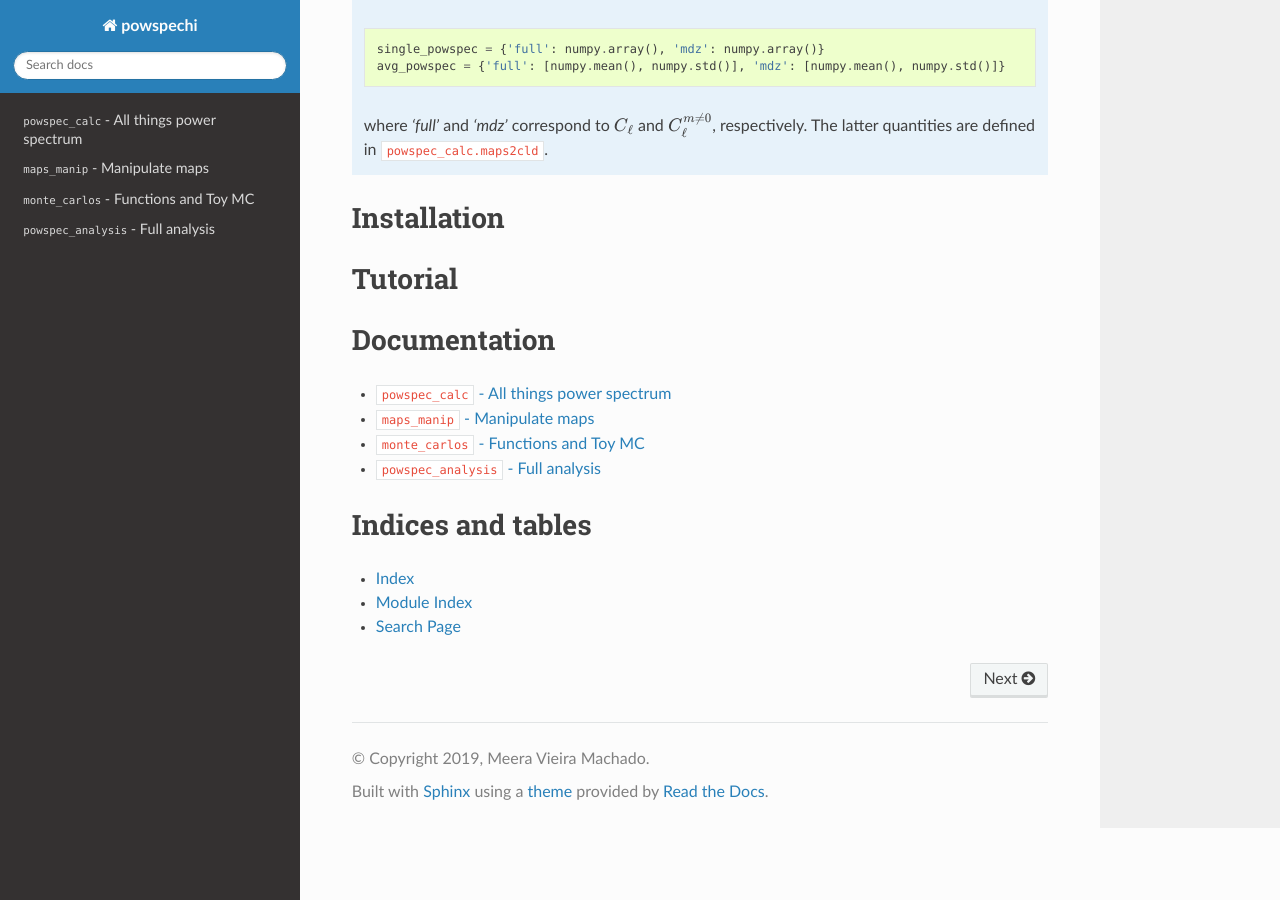
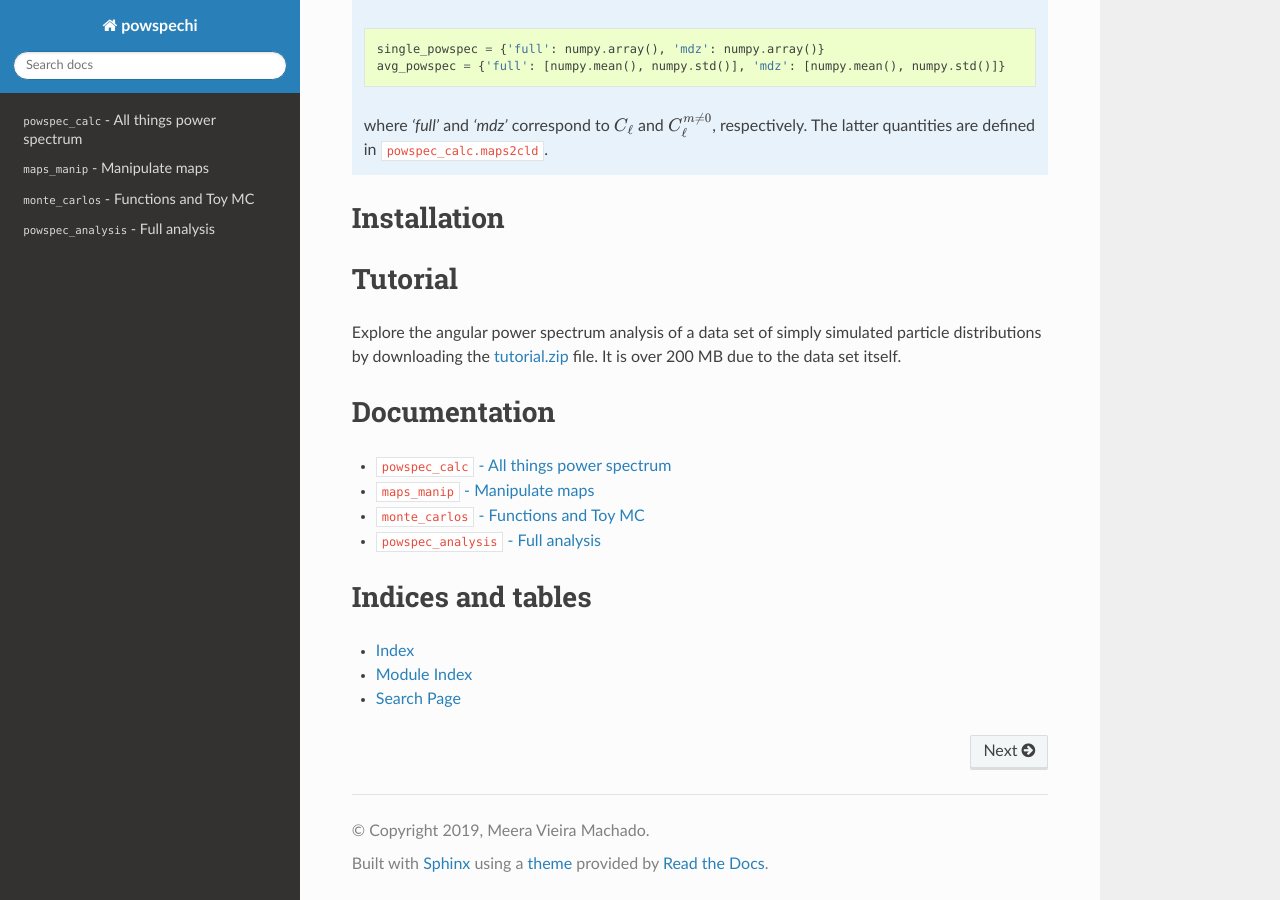
Before and after one commit to m33ra/powspechi, a Sphinx documentation site: the page built from docs/source/index.rst, in a window 1280 px wide and 900 px high, scrolled down 918 px. Built offline with Sphinx 7.4.7 and the Read the Docs theme 2.0.0, drawn with Linux system fonts in a browser that asks for light colours.

```diff
--- a/docs/source/index.rst
+++ b/docs/source/index.rst
@@ -60,7 +60,10 @@
 Tutorial
 ========
 
+Explore the angular power spectrum analysis of a data set of simply simulated particle distributions by downloading the
+`tutorial.zip`_ file. It is over 200 MB due to the data set itself.
 
+.. _tutorial.zip: https://github.com/m33ra/powspechi/blob/master/tutorial.zip
 
 Documentation
 =============
```
Also changed, not shown: 3 other files.
